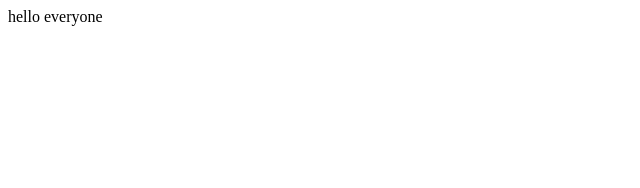
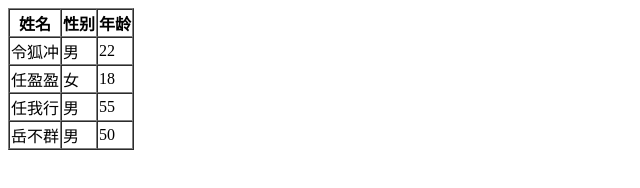
Before and after one commit to GoogleKnow/GoogleKnow.github.io, a plain HTML site: page index.html in a window 1280 px wide. Shown: the whole page, without its empty margins (0-640 px from the left). Drawn offline with Linux system fonts and the light colour scheme.

Commit message:
Update index.html

```diff
--- a/index.html
+++ b/index.html
@@ -1 +1,35 @@
-hello everyone
+<!DOCTYPE html>
+<html>
+<head>
+	<title></title>
+</head>
+<body>
+<table border = 1 cellspacing = 0>
+	<tr>
+		<th>姓名</th>
+		<th>性别</th>
+		<th>年龄</th>
+	</tr>
+		<tr>
+		<td>令狐冲</td>
+		<td>男</td>
+		<td>22</td>
+	</tr>
+		<tr>
+		<td>任盈盈</td>
+		<td>女</td>
+		<td>18</td>
+	</tr>
+		<tr>
+		<td>任我行</td>
+		<td>男</td>
+		<td>55</td>
+	</tr>
+		<tr>
+		<td>岳不群</td>
+		<td>男</td>
+		<td>50</td>
+	</tr>
+</table>
+</body>
+</html>
```
